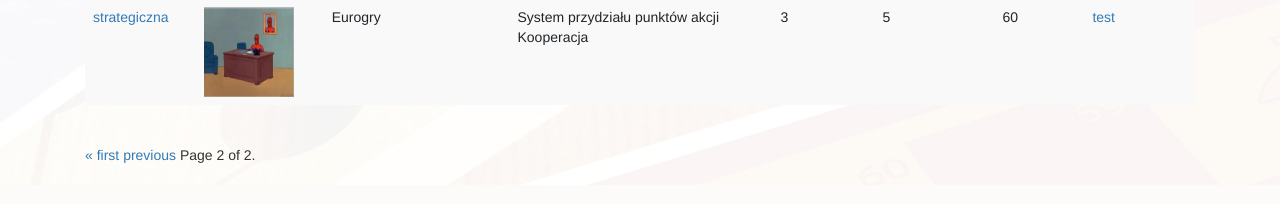
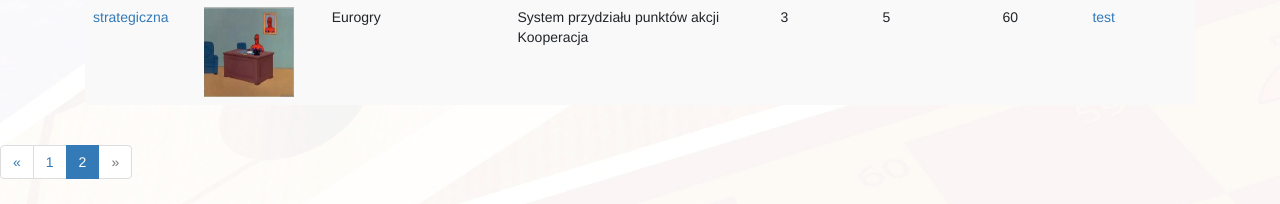
Before and after one commit to Drizii/game_choiser, a Django app: a page that uses choicer/templates/base.html in a window 1280 px wide. Shown: the part 1663-1867 px from the top of the page. Before the commit the page ends 1826 px from the top, so only its background shows below. Run offline with Django 3.2, Linux system fonts and the light colour scheme; data comes from the database, SQL or seed files in the repository; some libraries are stand-ins or nearby versions.

Commit message:
paginator, konflikt z centrowaniem

```diff
--- a/choicer/templates/base.html
+++ b/choicer/templates/base.html
@@ -11,6 +11,9 @@
         <link rel="stylesheet" href="https://maxcdn.bootstrapcdn.com/bootstrap/3.4.1/css/bootstrap.min.css">
         <script src="https://ajax.googleapis.com/ajax/libs/jquery/3.4.1/jquery.min.js"></script>
         <script src="https://maxcdn.bootstrapcdn.com/bootstrap/3.4.1/js/bootstrap.min.js"></script>
+        <script src="https://code.jquery.com/jquery-3.4.1.slim.min.js" integrity="sha384-J6qa4849blE2+poT4WnyKhv5vZF5SrPo0iEjwBvKU7imGFAV0wwj1yYfoRSJoZ+n" crossorigin="anonymous"></script>
+        <script src="https://cdn.jsdelivr.net/npm/popper.js@1.16.0/dist/umd/popper.min.js" integrity="sha384-Q6E9RHvbIyZFJoft+2mJbHaEWldlvI9IOYy5n3zV9zzTtmI3UksdQRVvoxMfooAo" crossorigin="anonymous"></script>
+        <script src="https://stackpath.bootstrapcdn.com/bootstrap/4.4.1/js/bootstrap.min.js" integrity="sha384-wfSDF2E50Y2D1uUdj0O3uMBJnjuUD4Ih7YwaYd1iqfktj0Uod8GCExl3Og8ifwB6" crossorigin="anonymous"></script>
     <title>{% block title %} {% endblock %}</title>
 </head>
 
@@ -55,4 +58,5 @@
 {% block body %} {% endblock %}
 </div>
 </body>
+{% block content %} {% endblock %}
 </html>
--- a/choicer/templates/main/filtrujemy.html
+++ b/choicer/templates/main/filtrujemy.html
@@ -57,22 +57,31 @@ korzysta to z forms GameTypeForm, ale dlaczego on taki mądry i od razu robi mi
 {% endfor %}
   </tbody>
 </table>
+{% endblock %}
 
-<div class="pagination">
-    <span class="step-links">
-        {% if page_obj.has_previous %}
-            <a href="?page=1">&laquo; first</a>
-            <a href="?page={{ page_obj.previous_page_number }}">previous</a>
-        {% endif %}
 
-        <span class="current">
-            Page {{ page_obj.number }} of {{ page_obj.paginator.num_pages }}.
-        </span>
-
-        {% if page_obj.has_next %}
-            <a href="?page={{ page_obj.next_page_number }}">next</a>
-            <a href="?page={{ page_obj.paginator.num_pages }}">last &raquo;</a>
-        {% endif %}
-    </span>
+{% block content %}
+<div class="text-cente">
+{% if is_paginated %}
+  <ul class="pagination justify-content-center">
+    {% if page_obj.has_previous %}
+      <li><a href="?page={{ page_obj.previous_page_number }}">&laquo;</a></li>
+    {% else %}
+      <li class="disabled"><span>&laquo;</span></li>
+    {% endif %}
+    {% for i in paginator.page_range %}
+      {% if page_obj.number == i %}
+        <li class="active"><span>{{ i }} <span class="sr-only">(current)</span></span></li>
+      {% else %}
+        <li><a href="?page={{ i }}">{{ i }}</a></li>
+      {% endif %}
+    {% endfor %}
+    {% if page_obj.has_next %}
+      <li><a href="?page={{ page_obj.next_page_number }}">&raquo;</a></li>
+    {% else %}
+      <li class="disabled"><span>&raquo;</span></li>
+    {% endif %}
+  </ul>
+{% endif %}
 </div>
 {% endblock %}
```
Also changed, not shown: choicer/templates/main/game_detail.html (line endings or trailing spaces).
